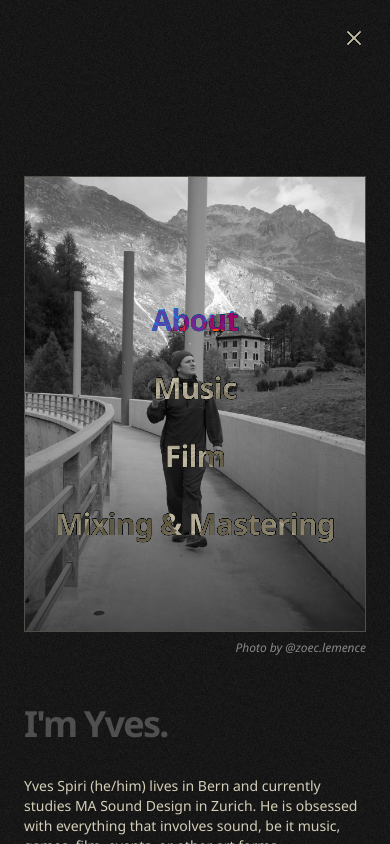
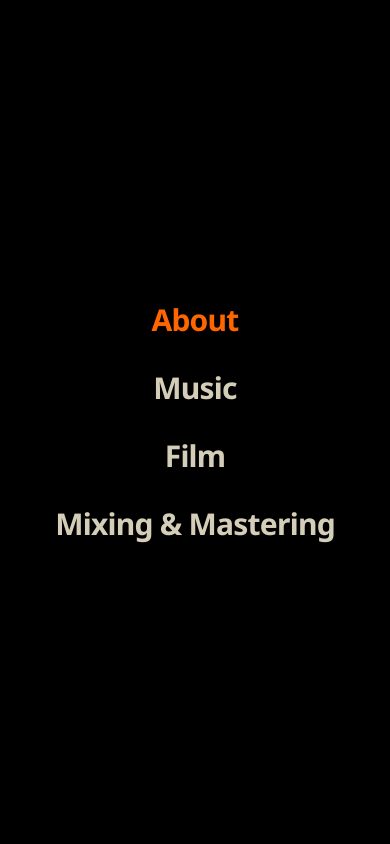
Before and after one commit to yotahhh/yotahhh.github.io, a React (Vite) app: page /music in a window 390 px wide. Both pictures are taken after a click on the button 354 px from the left and 38 px from the top of the page. Shown: the top 844 px of the page. Built offline with nearby package versions, Linux system fonts and the light colour scheme.

Commit message:
Fix: Portal navigation to fix mix-blend-mode issues on mobile

```diff
--- a/src/components/Navigation.jsx
+++ b/src/components/Navigation.jsx
@@ -1,6 +1,7 @@
 import { useState, useEffect } from 'react';
 import { NavLink } from 'react-router-dom';
 import { Menu, X } from 'lucide-react';
+import { createPortal } from 'react-dom';
 
 const Navigation = () => {
   const [isOpen, setIsOpen] = useState(false);
@@ -23,14 +24,27 @@ const Navigation = () => {
 
   const toggleMenu = () => setIsOpen(!isOpen);
 
+  // Prevent body scroll when menu is open
+  useEffect(() => {
+    if (isOpen) {
+      document.body.style.overflow = 'hidden';
+    } else {
+      document.body.style.overflow = 'unset';
+    }
+    return () => {
+      document.body.style.overflow = 'unset';
+    };
+  }, [isOpen]);
+
   return (
-    <nav className="fixed top-0 left-0 w-full z-50 p-6 md:p-8 flex justify-between items-center mix-blend-difference text-primary font-sans">
-      <NavLink to="/" className="text-xl md:text-2xl font-bold tracking-tight hover:text-[var(--hover-color)] transition-colors">
+    <>
+      <nav className="fixed top-0 left-0 w-full z-50 p-6 md:p-8 flex justify-between items-center text-primary font-sans mix-blend-difference pointer-events-none">
+        <NavLink to="/" className="text-xl md:text-2xl font-bold tracking-tight hover:text-[var(--hover-color)] transition-colors pointer-events-auto">
           Yves Spiri
         </NavLink>
 
         {/* Desktop Menu */}
-      <div className="hidden md:flex gap-8 text-sm font-medium">
+        <div className="hidden md:flex gap-8 text-sm font-medium pointer-events-auto">
           {links.map((link) => (
             <NavLink
               key={link.to}
@@ -47,13 +61,14 @@ const Navigation = () => {
         </div>
 
         {/* Mobile Menu Button */}
-      <button onClick={toggleMenu} className="md:hidden z-50 hover:text-[var(--hover-color)] transition-colors">
+        <button onClick={toggleMenu} className="md:hidden z-50 hover:text-[var(--hover-color)] transition-colors pointer-events-auto">
           {isOpen ? <X size={24} /> : <Menu size={24} />}
         </button>
+      </nav>
 
-      {/* Mobile Menu Overlay */}
-      {isOpen && (
-        <div className="fixed inset-0 bg-black z-40 flex flex-col items-center justify-center gap-8 md:hidden">
+      {/* Mobile Menu Overlay - Portaled out to avoid mix-blend-difference issues */}
+      {isOpen && createPortal(
+        <div className="fixed inset-0 bg-black z-[100] flex flex-col items-center justify-center gap-8 md:hidden font-sans">
           {links.map((link) => (
             <NavLink
               key={link.to}
@@ -68,9 +83,10 @@ const Navigation = () => {
               {link.label}
             </NavLink>
           ))}
-        </div>
+        </div>,
+        document.body
       )}
-    </nav>
+    </>
   );
 };
 
```
Lines whose indentation alone changed are shown as unchanged.
